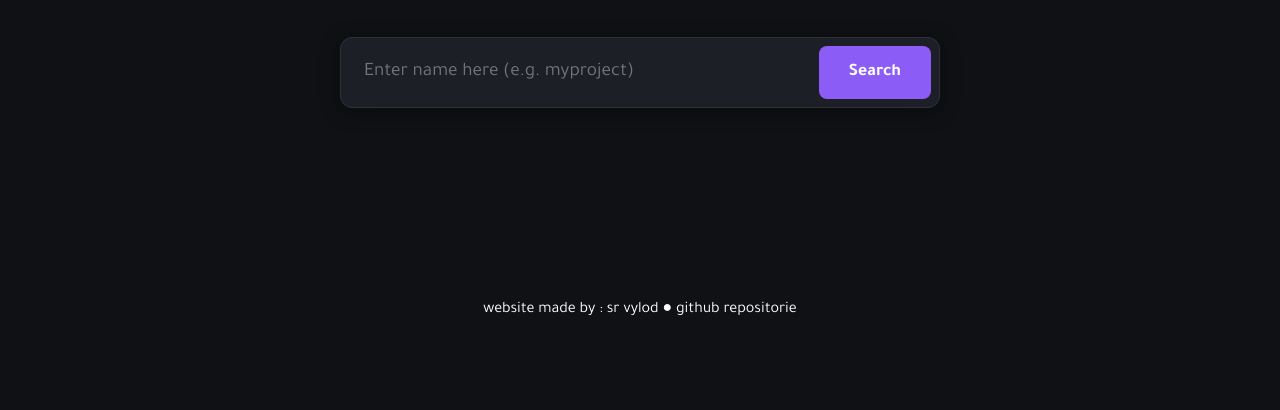
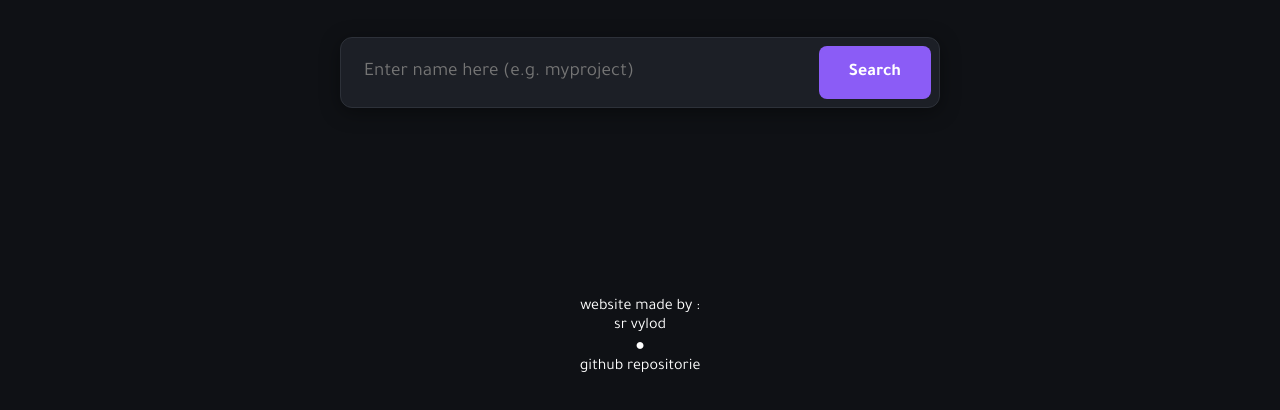
Before and after one commit to vylod/VYdomain, a plain HTML site: page index.html in a window 1280 px wide. Shown: the part 230-640 px from the top of the page. Drawn offline with Linux system fonts and the light colour scheme.

Commit message:
Refactor footer structure in index.html
Updated the footer to separate text and links with paragraphs.

```diff
--- a/index.html
+++ b/index.html
@@ -383,7 +383,7 @@
         </div>
 
         <div class="results-container" id="resultsArea"></div>
-        <p> website made by : <a href:"https://github.com/vylod/VYdomain" > sr vylod </a> ● <a href:"https://github.com/vylod/VYdomain" > github repositorie </a></p>
+        <p> website made by : </p> <a href:"https://github.com/vylod/VYdomain" > sr vylod </a> <p> ● </p> <a href:"https://github.com/vylod/VYdomain" > github repositorie </a>
     </main>
 
     <script>
```
